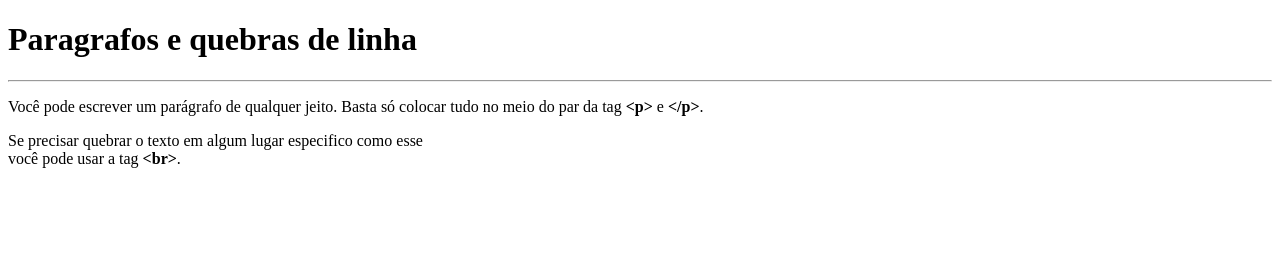
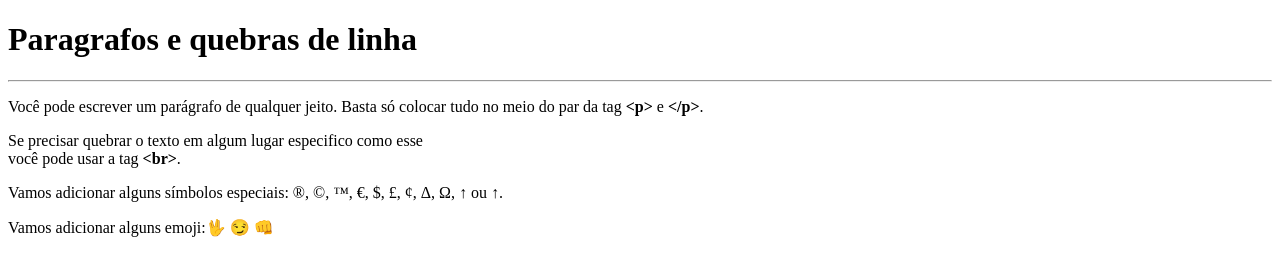
Before and after one commit to allazaoallado/HTML-CSS, a plain HTML site: page exc002/index.html in a window 1280 px wide. Drawn offline with Linux system fonts and the light colour scheme.

Commit message:
caracteres especiais e emojis

```diff
--- a/exc002/index.html
+++ b/exc002/index.html
@@ -15,10 +15,36 @@
 
          tudo no meio do
          par da
-         tag  <b>&lt;p&gt;</b>  e <b>&lt;/p&gt;</b>.</p>
+         tag  <b>&lt;p&gt;</b>  e <b>&lt;/p&gt;</b>.</p> <!--"&lt;" = LESS THAN /  "&gt" = GREATER THAN-->
 
     Se precisar quebrar o texto em algum lugar especifico como esse <br>
     você pode usar a tag <b>&lt;br&gt;</b>.
     </p>
+    <p>Vamos adicionar alguns símbolos especiais:
+       &reg;,
+       &copy;,
+       &trade;,
+       &euro;,
+       &dollar;,
+       &pound;,
+       &cent;,
+       &Delta;,
+       &Omega;,
+       &uparrow;
+       ou
+       &uarr;.</p>
+       <!--Para mais caracteres epeciais acesse: https://emojipedia.org/
+    -->
+       <p>Vamos adicionar alguns emoji:&#x1F596;
+           &#x1F60F;
+           &#x1F44A;
+        <!--Para mais emojis acesse: https://emojipedia.org/-->
+
+
+
+
+       </p>
+
+    </p>
 </body>
 </html>
```
